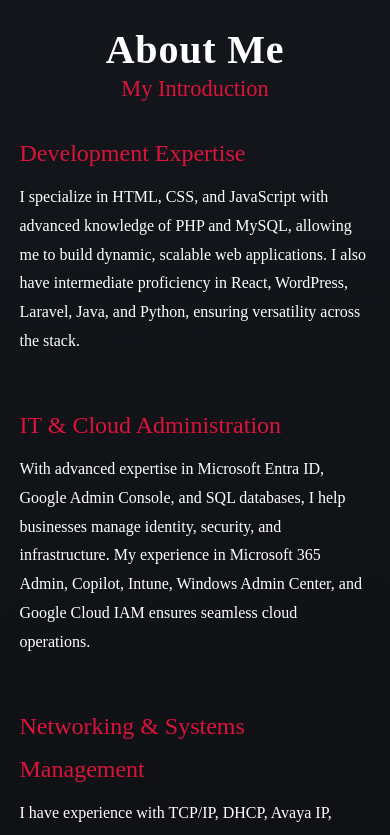
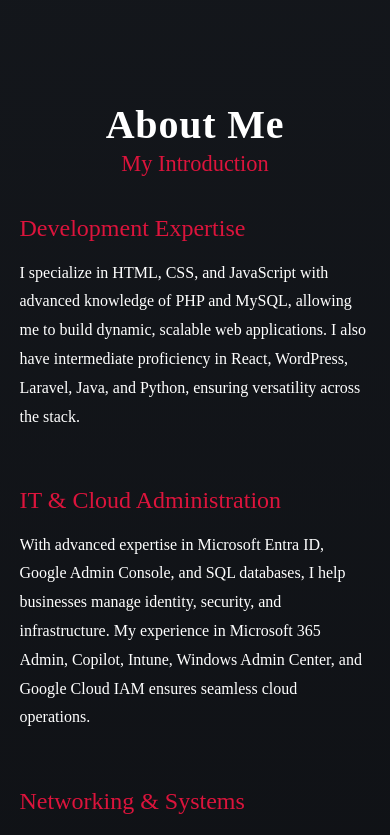
Before and after one commit to GarinMcCullick/PortfolioRedesign, a React (Create React App) app in the folder portfolio/: page / in a window 390 px wide. Shown: the part 820-1655 px from the top of the page. Built offline with nearby package versions, Linux system fonts and the light colour scheme.

Commit message:
fixed the horizontal scroll issues on mobile

```diff
--- a/portfolio/src/App.css
+++ b/portfolio/src/App.css
@@ -95,6 +95,9 @@
     width: 250px !important;
     height: 450px !important;
   }
+  .App-header {
+    height: auto;
+  }
 }
 
 @media (max-width: 480px) {
--- a/portfolio/src/Components/AboutPage.js
+++ b/portfolio/src/Components/AboutPage.js
@@ -11,6 +11,9 @@
   color: #fff; /* Light text */
   padding-top: 2rem;
   overflow: hidden; /* Prevents overflow */
+  @media (max-width: 1000px) {
+    height: auto;
+  }
 `;
 
 const InnerContainer = styled.div`
@@ -47,6 +50,9 @@
   width: 100%;
   height: calc(100vh - 150px); /* Adjust height to fit within 100vh */
   overflow: hidden;
+  @media (max-width: 1000px) {
+    height: auto;
+  }
 `;
 
 const PicContainer = styled.div`
@@ -79,6 +85,7 @@
   max-height: 100vh;
   @media (max-width: 1000px) {
     padding-right: 0;
+    max-height: none;
   }
 `;
 
--- a/portfolio/src/Components/ITSkills.js
+++ b/portfolio/src/Components/ITSkills.js
@@ -10,6 +10,10 @@
   justify-content: center;
   align-items: center;
   margin-top: -2rem;
+  @media (max-width: 1000px) {
+    height: auto;
+    margin-top: 4rem;
+  }
 `;
 
 const InnerContainer = styled.div`
@@ -60,7 +64,8 @@
     width: 80%;
     border: none;
   }
-  @media (max-width: 768px) {
+  @media (max-width: 1000px) {
+    max-height: none;
     width: 50%;
     height: auto;
     border: none;
--- a/portfolio/src/Components/ProgrammingPage.js
+++ b/portfolio/src/Components/ProgrammingPage.js
@@ -10,6 +10,10 @@
   justify-content: center;
   align-items: center;
   margin-top: -2rem;
+  @media (max-width: 1000px) {
+    height: auto;
+    margin-top: 4rem;
+  }
 `;
 
 const InnerContainer = styled.div`
@@ -48,7 +52,8 @@
     width: 80%;
     border: none;
   }
-  @media (max-width: 768px) {
+  @media (max-width: 1000px) {
+    max-height: none;
     width: 50%;
     height: auto;
     border: none;
--- a/portfolio/src/Components/SkillsPage.js
+++ b/portfolio/src/Components/SkillsPage.js
@@ -13,6 +13,9 @@
     flex-direction: column;
     justify-content: center;
     align-items: center;
+    @media (max-width: 1000px) {
+      height: auto;
+    }
   `;
 
   const Title = styled.div`
```
